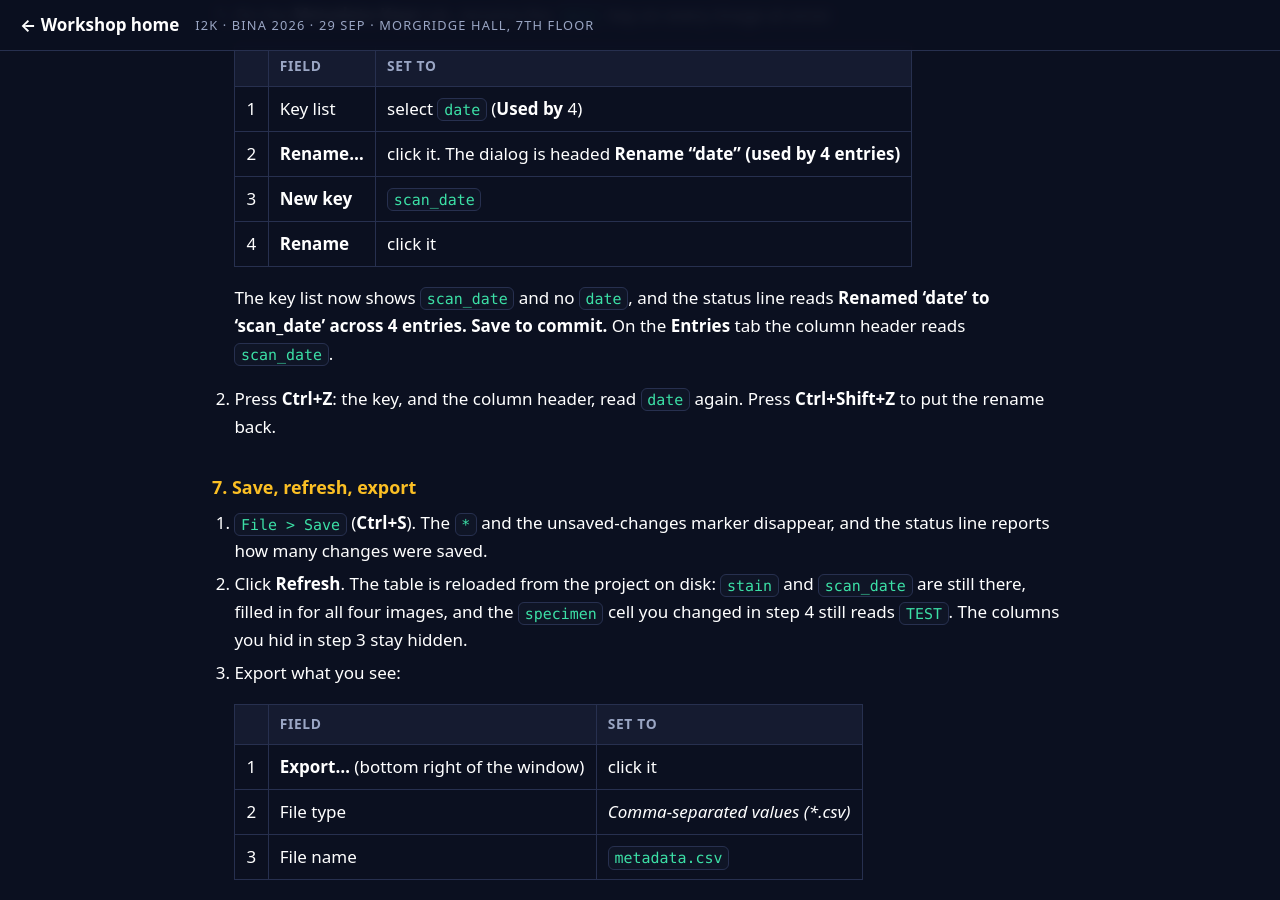
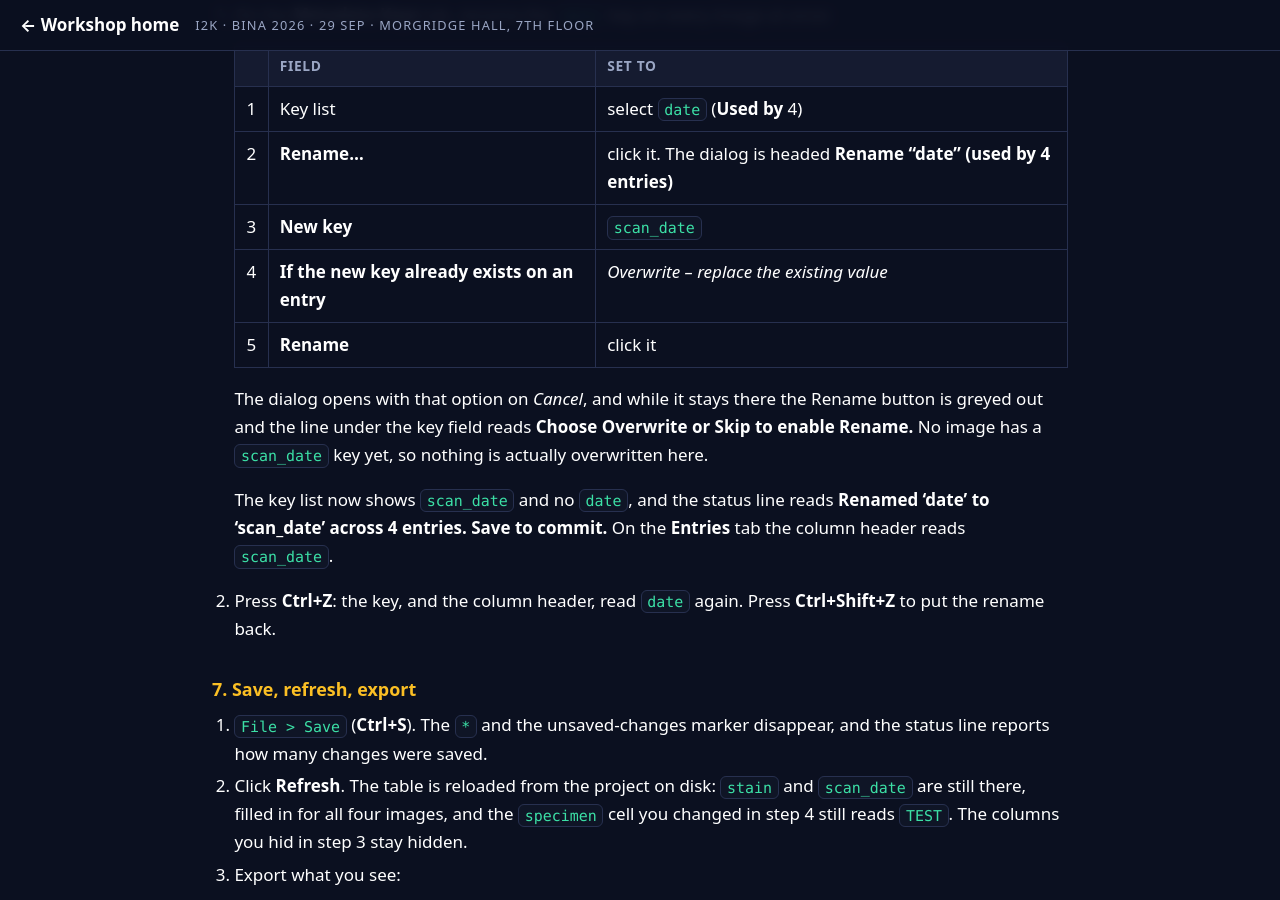
Before and after one commit to MichaelSNelson/BINA-I2K-2026-QuPath-Extensions, a Jekyll site: the page built from docs/09-project-metadata-browser.md, in a window 1280 px wide and 900 px high, scrolled down 5321 px. Built offline with Jekyll 4.4.1, drawn with Linux system fonts in a browser that asks for light colours.

Commit message:
Guide 09: rename step sets the collision option to Overwrite
The Rename dialog opens on Cancel with its button disabled; the table now
has the row and the greyed-button line is quoted.

Claude-Session: https://claude.ai/code/session_01KwiACUr5MacuDvqp74c96o

```diff
--- a/docs/09-project-metadata-browser.md
+++ b/docs/09-project-metadata-browser.md
@@ -168,7 +168,12 @@ the pattern below, which was written for these four filenames.
    | 1 | Key list | select `date` (**Used by** 4) |
    | 2 | **Rename...** | click it. The dialog is headed **Rename "date" (used by 4 entries)** |
    | 3 | **New key** | `scan_date` |
-   | 4 | **Rename** | click it |
+   | 4 | **If the new key already exists on an entry** | *Overwrite -- replace the existing value* |
+   | 5 | **Rename** | click it |
+
+   The dialog opens with that option on *Cancel*, and while it stays there the Rename button is
+   greyed out and the line under the key field reads **Choose Overwrite or Skip to enable
+   Rename.** No image has a `scan_date` key yet, so nothing is actually overwritten here.
 
    The key list now shows `scan_date` and no `date`, and the status line reads **Renamed 'date'
    to 'scan_date' across 4 entries. Save to commit.** On the **Entries** tab the column header
```
